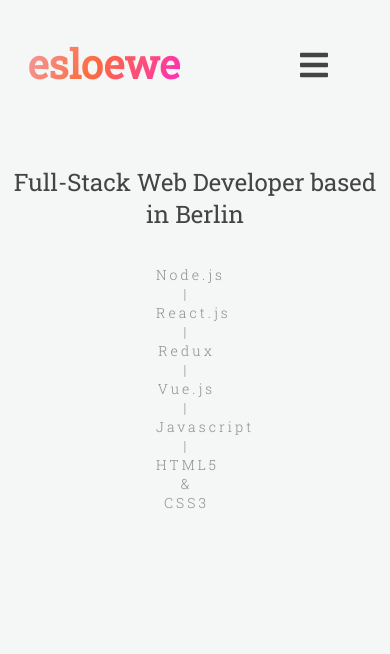
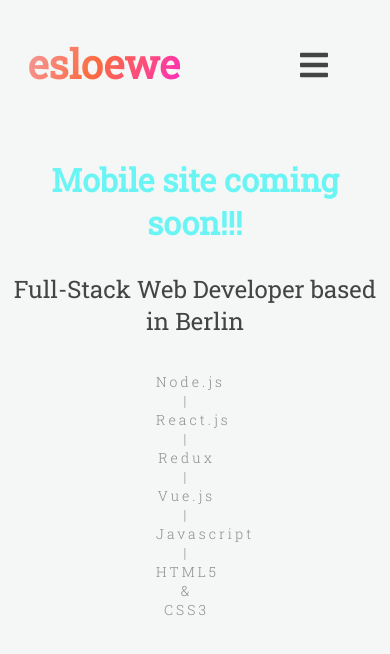
Before and after one commit to esloewe/personal-website, a React (Create React App) app: page / in a window 390 px wide. Shown: the top 654 px of the page. Built offline with nearby package versions, Linux system fonts and the light colour scheme.

Commit message:
mobile message

```diff
--- a/src/mainInfo.js
+++ b/src/mainInfo.js
@@ -12,6 +12,7 @@ export default class MainInfo extends React.Component {
     render() {
         return (
             <div className="main-container">
+                <h1 className="mobile-info"> Mobile site coming soon!!!</h1>
                 <p id="info">Full-Stack Web Developer based in Berlin</p>
                 <p id="technologies">Node.js | React.js | Redux | Vue.js | Javascript | HTML5 & CSS3 </p>
             </div>
--- a/src/styles/mainInfo.css
+++ b/src/styles/mainInfo.css
@@ -15,6 +15,11 @@
     margin-top: -45px;
     letter-spacing: 3px;
 
+}
+
+.mobile-info {
+    text-align: center;
+    display: none;
 }
 
 @media screen and (max-width: 750px) {
@@ -42,4 +47,10 @@
         margin-top: 30px;
 
     }
+
+    .mobile-info {
+        text-align: center;
+        display: block;
+        color: #6bf4f4;
+    }
 }
```
